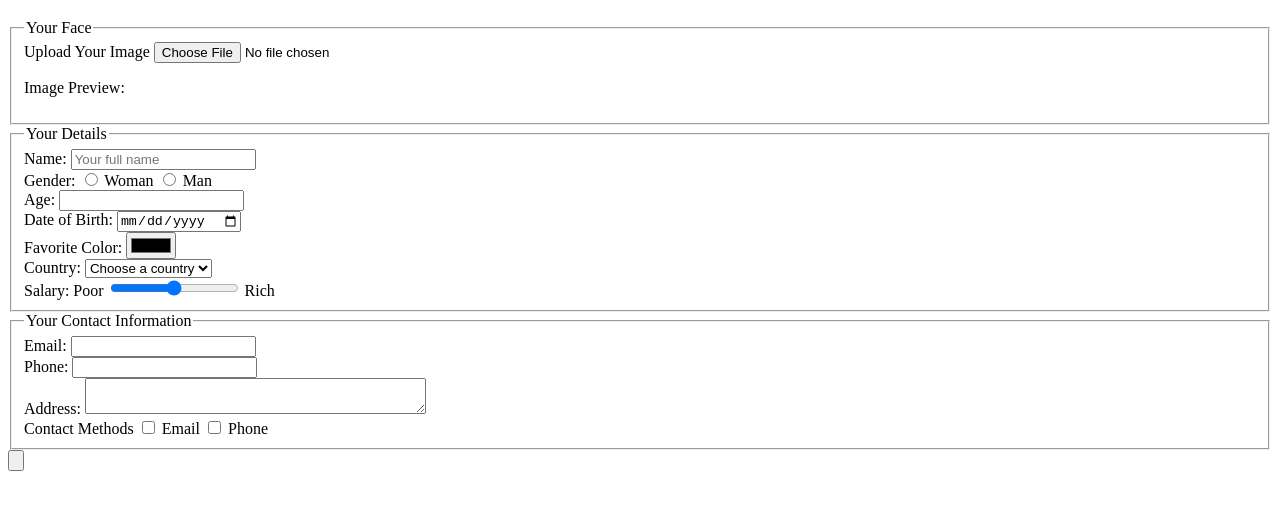
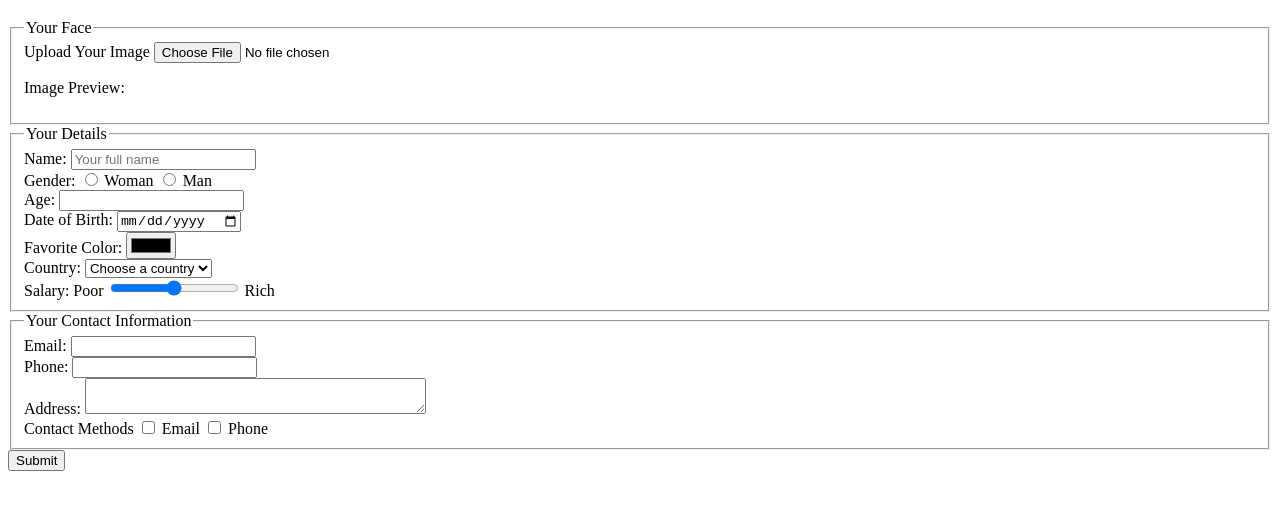
Before and after one commit to Feastmode175/1-HTML-CSS-JavaScript, a plain HTML site: page workshop-2/index.html in a window 1280 px wide. Shown: the part 61-570 px from the top of the page. Drawn offline with Linux system fonts and the light colour scheme.

Commit message:
Added submit value to submit button

```diff
--- a/workshop-2/index.html
+++ b/workshop-2/index.html
@@ -85,7 +85,7 @@
       </div>
     </fieldset>
     <div>
-      <input type="submit" value="">
+      <input type="submit" value="Submit">
     </div>
   </form>
 </body>
```
